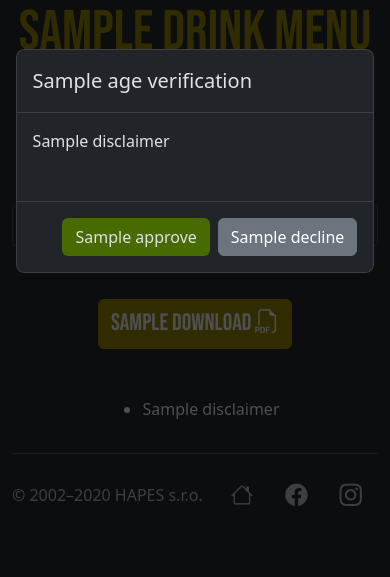
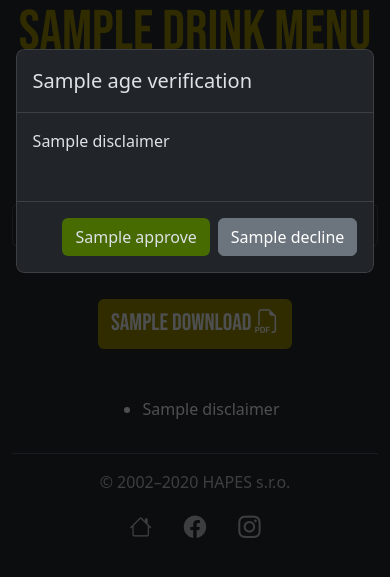
Before and after one commit to VojtaMi/garage, a Python web app: template app/templates/drink_menu.html in a window 390 px wide. Shown: the part 306-883 px from the top of the page. Run offline with Jinja, Linux system fonts and the light colour scheme; the template is opened without the code that fills it: most values are stand-ins (such as "Sample title", 1, 10 or a date in 2020); some web fonts are replaced.

Commit message:
center footer on the phone

```diff
--- a/app/templates/base.html
+++ b/app/templates/base.html
@@ -169,10 +169,10 @@
 
     <!-- Footer -->
     <div class="container">
-        <footer class="d-flex flex-wrap justify-content-between align-items-center py-3 border-top">
-            <p class="col-md-4 mb-0 text-body-secondary">© 2002–{{ current_year }} HAPES s.r.o.</p>
+        <footer class="d-flex flex-wrap justify-content-center justify-content-md-between align-items-center gap-2 py-3 border-top">
+            <p class="col-12 col-md-auto mb-0 text-body-secondary text-center text-md-start">© 2002–{{ current_year }} HAPES s.r.o.</p>
 
-            <ul class="nav col-md-4 justify-content-end">
+            <ul class="nav col-12 col-md-auto justify-content-center justify-content-md-end">
                 <li class="nav-item footer-logo">
                     {{ house_link() }}
                 </li>
```
